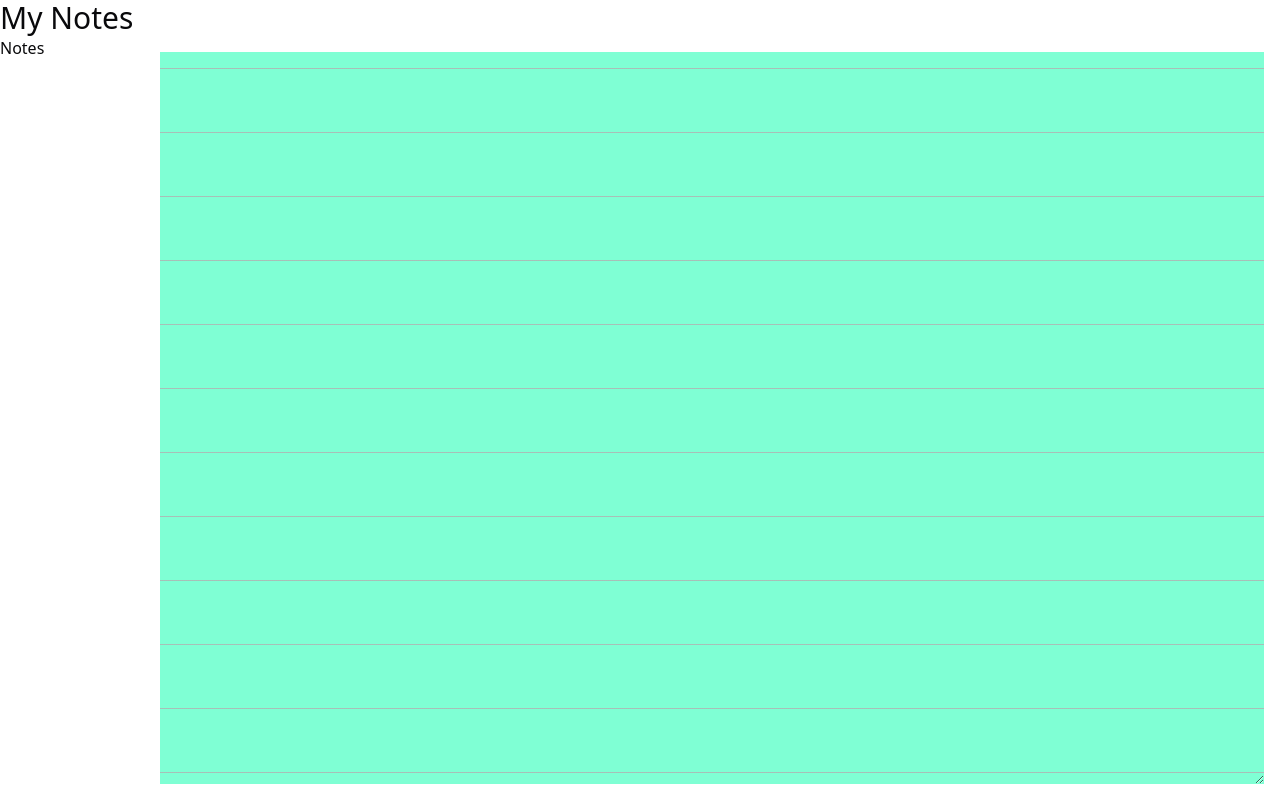
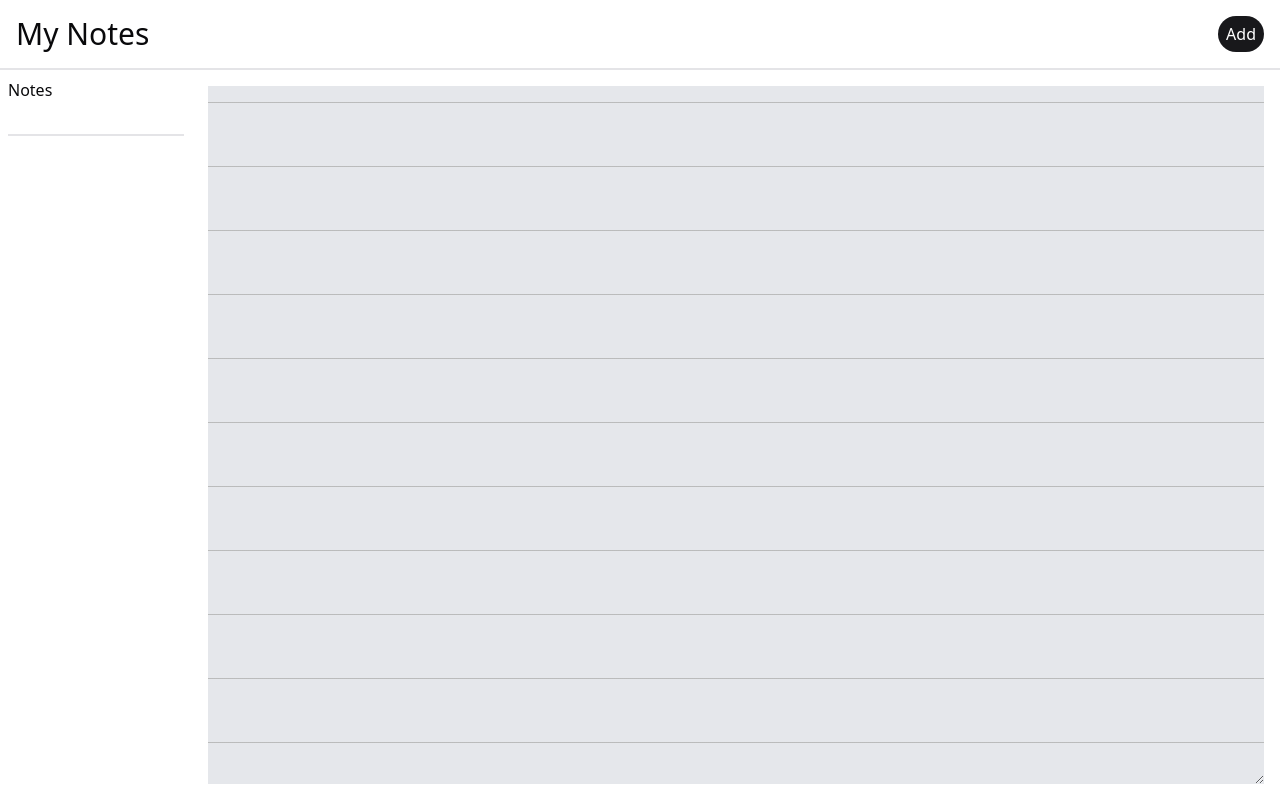
Before and after one commit to morshedgit/mynotes, a Next.js app: page /1 in a window 1280 px wide. Built offline with nearby package versions, Linux system fonts and the light colour scheme.

Commit message:
feat: adds local persistance

```diff
--- a/src/app/layout.tsx
+++ b/src/app/layout.tsx
@@ -1,6 +1,8 @@
 import type { Metadata } from "next";
 import "./globals.css";
 import NoteList from "@/components/notes/list";
+import Link from "next/link";
+import AddButton from "@/components/add-button/AddButton";
 
 export const metadata: Metadata = {
   title: "Create Next App",
@@ -14,14 +16,15 @@ export default function RootLayout({
 }>) {
   return (
     <html lang="en">
-      <body className="w-screen h-screen grid grid-rows-[auto_1fr]">
-        <header className="w-full h-fit">
+      <body className="h-screen grid grid-rows-[auto_1fr]">
+        <header className="w-full h-fit border-b-2 p-4 flex justify-between">
           <h1 className="text-3xl">My Notes</h1>
+          <AddButton />
         </header>
-        <div className="grid grid-cols-[auto_1fr]">
-          <aside className="min-w-0 sm:min-w-36">
-            <h2>Notes</h2>
-            <nav>
+        <div className="min-h-0 grid grid-cols-[auto_1fr]">
+          <aside className="w-12 sm:w-48 h-full grid grid-rows-[auto_1fr] min-h-0">
+            <h2 className="p-2">Notes</h2>
+            <nav className="h-full min-h-0 min-w-0">
               <NoteList />
             </nav>
           </aside>
--- /dev/null
+++ b/src/components/add-button/AddButton.tsx
@@ -0,0 +1,22 @@
+"use client";
+import { useRouter } from "next/navigation";
+
+const AddButton = () => {
+  const router = useRouter();
+
+  const handleAddClick = () => {
+    const noteId = Math.random().toString().slice(2);
+    router.push(`/${noteId}`);
+  };
+
+  return (
+    <button
+      onClick={handleAddClick}
+      className="bg-primary text-white rounded-full px-2"
+    >
+      Add
+    </button>
+  );
+};
+
+export default AddButton;
--- a/src/components/editor/pad.module.css
+++ b/src/components/editor/pad.module.css
@@ -1,9 +1,10 @@
 .editor__textinput {
+  box-sizing: border-box;
   font-family: sans-serif;
   font-size: 2em;
   width: 100%;
   height: 100%;
-  background-color: aquamarine;
+  background-color: #e5e7eb;
   padding: 1em;
   line-height: 2;
   background-image: linear-gradient(
--- a/src/components/editor/pad.tsx
+++ b/src/components/editor/pad.tsx
@@ -11,13 +11,11 @@ const Pad = () => {
   const { addNote, updateNote, notes } = useNotesStore();
 
   const handleInput = (e: ChangeEvent<HTMLTextAreaElement>) => {
-    console.log(e.target.value);
     updateNote(noteId, e.target.value);
   };
 
   useEffect(() => {
     if (notes[noteId]) return;
-    console.log("Resetting");
     addNote(noteId, "");
   }, []);
   return (
--- a/src/components/notes/list.tsx
+++ b/src/components/notes/list.tsx
@@ -1,15 +1,15 @@
 "use client";
 import useNotesStore from "@/state/store";
+import Link from "next/link";
 
 const NoteList = () => {
   const { notes } = useNotesStore();
-  console.log(notes);
 
   return (
-    <ul>
+    <ul className="p-2 h-full overflow-y-auto">
       {Object.entries(notes).map(([id, note]) => (
-        <li key={id} className="truncate">
-          {note.text}
+        <li key={id} className="truncate text-black border-b-2 py-2">
+          <Link href={`/${note.id}`}>{note.text}</Link>
         </li>
       ))}
     </ul>
--- a/src/state/store.ts
+++ b/src/state/store.ts
@@ -1,4 +1,5 @@
 import create from "zustand";
+import { persist } from "zustand/middleware";
 
 // Define the type for a note
 interface Note {
@@ -14,26 +15,37 @@ interface NotesState {
   deleteNote: (id: string) => void;
 }
 
-// Create the Zustand store
-const useNotesStore = create<NotesState>((set) => ({
+// Create the Zustand store with persistence
+const useNotesStore = create<NotesState>()(
+  persist(
+    (set) => ({
       notes: {},
       addNote: (id, text) =>
         set((state) => ({
           notes: { ...state.notes, [id]: { id, text } },
         })),
-  updateNote: (id, text) =>
+      updateNote: (id, text) => {
         set((state) => ({
+          notes: {
             ...state.notes,
             [id]: {
               id,
               text,
             },
-    })),
+          },
+        }));
+      },
       deleteNote: (id) =>
         set((state) => {
           const { [id]: _, ...newNotes } = state.notes;
           return { notes: newNotes };
         }),
-}));
+    }),
+    {
+      name: "notes-storage", // name of the item in the storage (must be unique)
+      getStorage: () => localStorage, // (optional) by default, 'localStorage' is used
+    }
+  )
+);
 
 export default useNotesStore;
```
Lines whose indentation alone changed are shown as unchanged.
